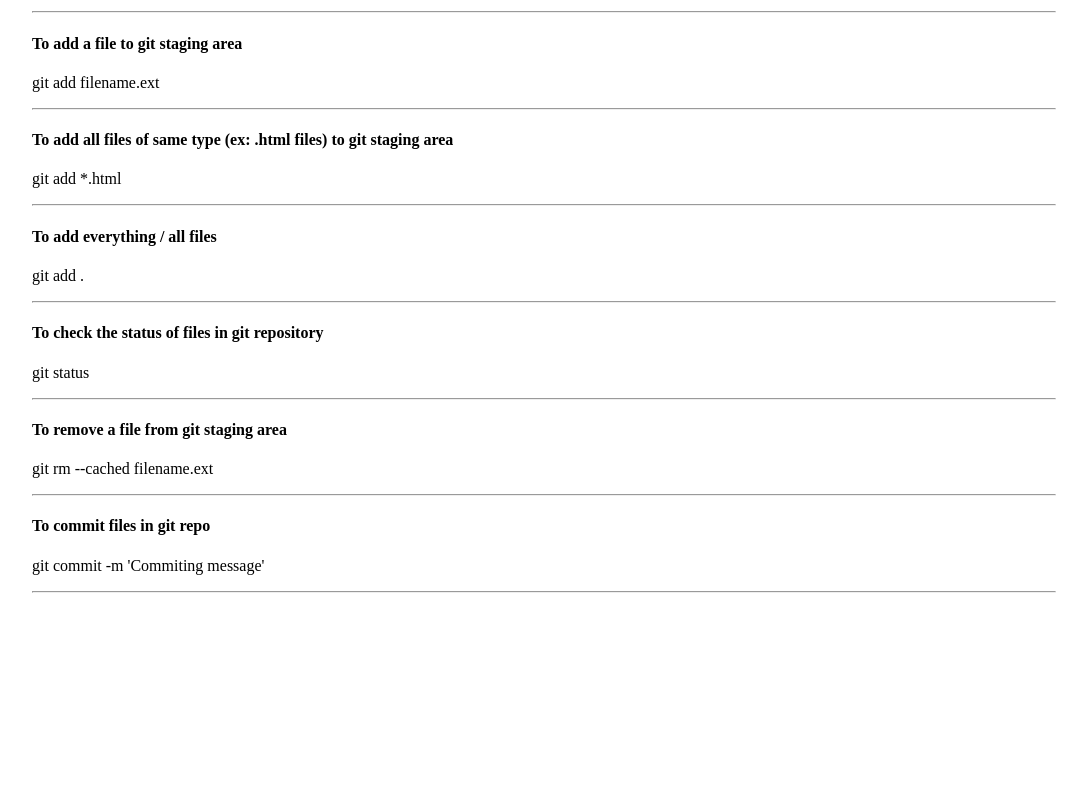
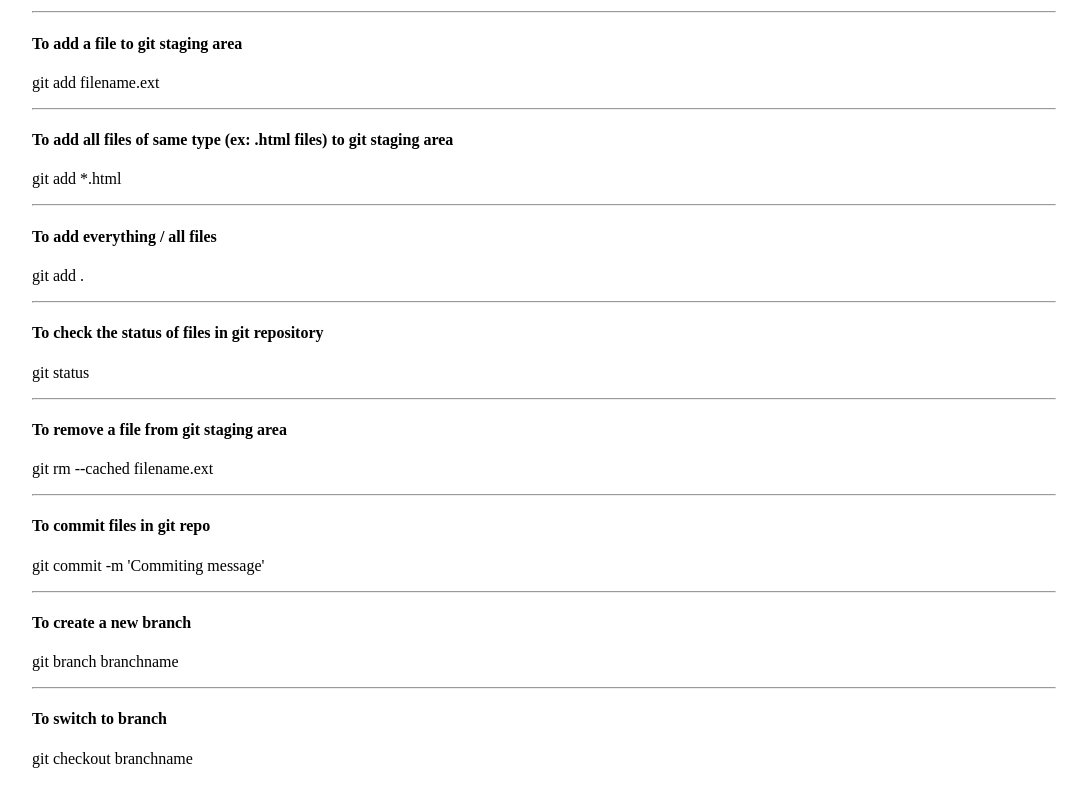
Before and after one commit to SinisaVukmirovic/Git-Practice, a plain HTML site: page index.html in a window 1280 px wide. Shown: the part 353-1153 px from the top of the page, without its empty margins (96-1183 px from the left). Before the commit the page ends 978 px from the top, so only its background shows below. Drawn offline with Linux system fonts and the light colour scheme.

```diff
--- a/index.html
+++ b/index.html
@@ -43,7 +43,11 @@
     <h4>To commit files in git repo</h4>
     <p>git commit -m 'Commiting message'</p>
     <hr>
-
+    <h4>To create a new branch</h4>
+    <p>git branch branchname</p>
+    <hr>
+    <h4>To switch to branch</h4>
+    <p>git checkout branchname</p>
 
     <script src="app.js"></script>
 </body>
```
Also changed, not shown: login.html (added, +1 -0 lines).
